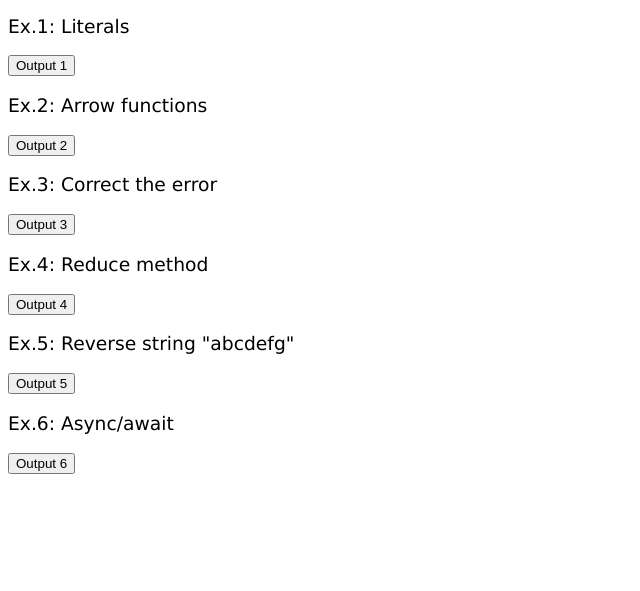
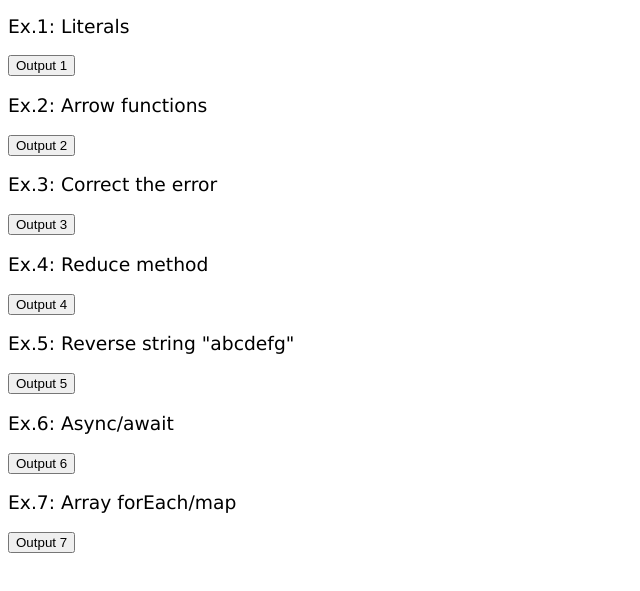
Before and after one commit to silviapio/M7_javascript-ES6, a plain HTML site: page index.html in a window 1280 px wide. Shown: the part 103-694 px from the top of the page, without its empty margins (0-640 px from the left). Drawn offline with Linux system fonts and the light colour scheme.

Commit message:
exercise 7 done

```diff
--- a/index.html
+++ b/index.html
@@ -27,6 +27,9 @@
     <h3 style="font-weight: lighter;">Ex.6: Async/await</h3>
     <button onclick="a6()">Output 6</button>
 
+    <h3 style="font-weight: lighter;">Ex.7: Array forEach/map</h3>
+    <button onclick="forEachArray7()">Output 7</button>
+
     <script src="./main.js"></script>
 </body>
 </html>
--- a/main.js
+++ b/main.js
@@ -129,3 +129,31 @@ async function a6() {
     let result = await b;
     doMoreWork(result);
 }
+
+function forEachArray7(){
+    let tasks = [
+        {
+           'name' : 'Start React web',
+           'duration' : 120
+        },
+        {
+           'name' : 'Work out',
+           'duration' : 60
+        },
+        {
+           'name' : 'Procrastinate on facebook',
+           'duration' : 240
+        }
+    ];
+    let tasksNames = [];
+    tasks.forEach(element =>{
+        tasksNames.push(element.name);
+    })
+    console.log("Done with forEach():");
+    console.log(tasksNames);
+
+    let tasksNames2 = tasks.map( element => element.name );
+    console.log("Done with map():");
+    console.log(tasksNames2);
+
+}
```
